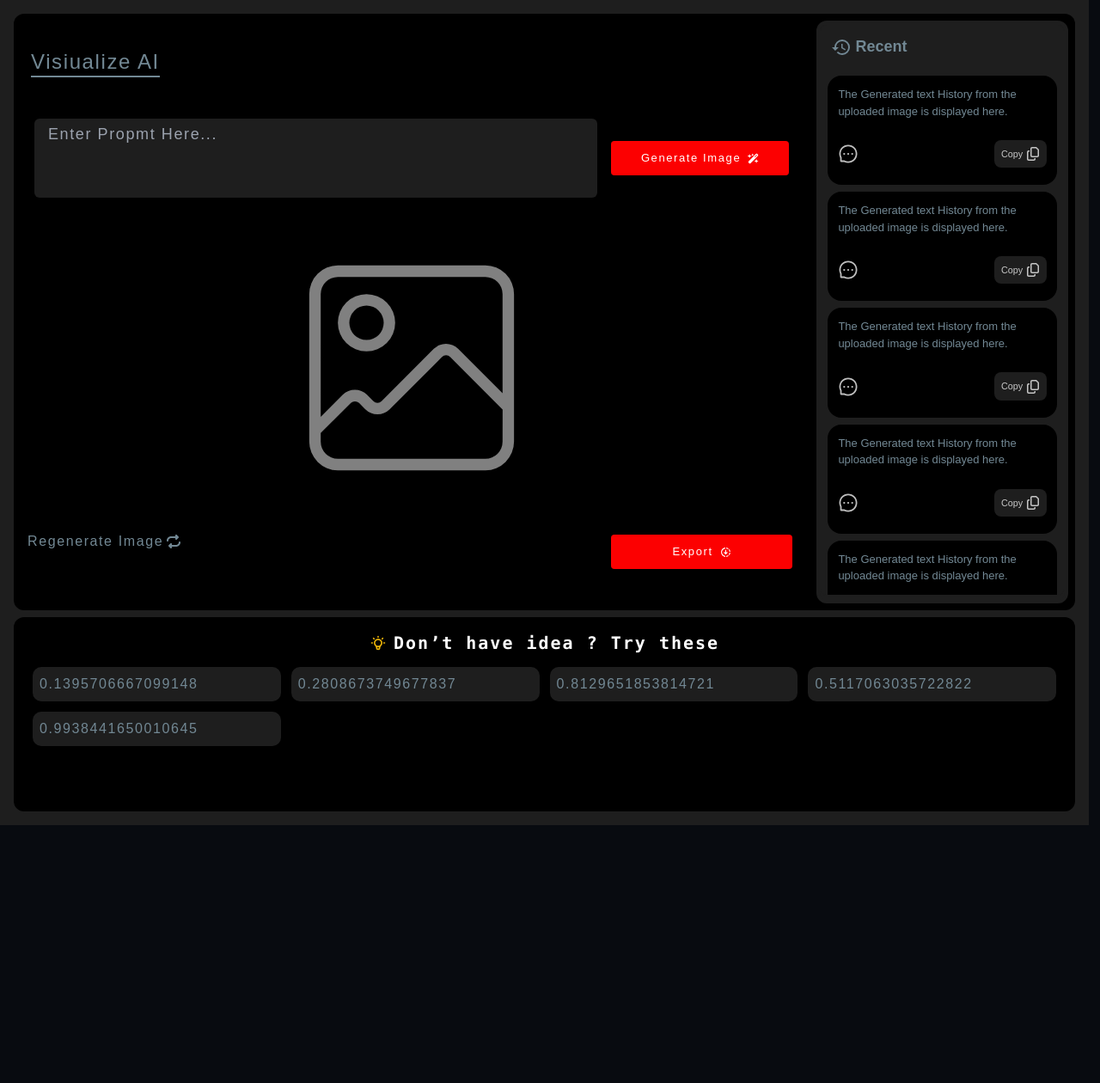
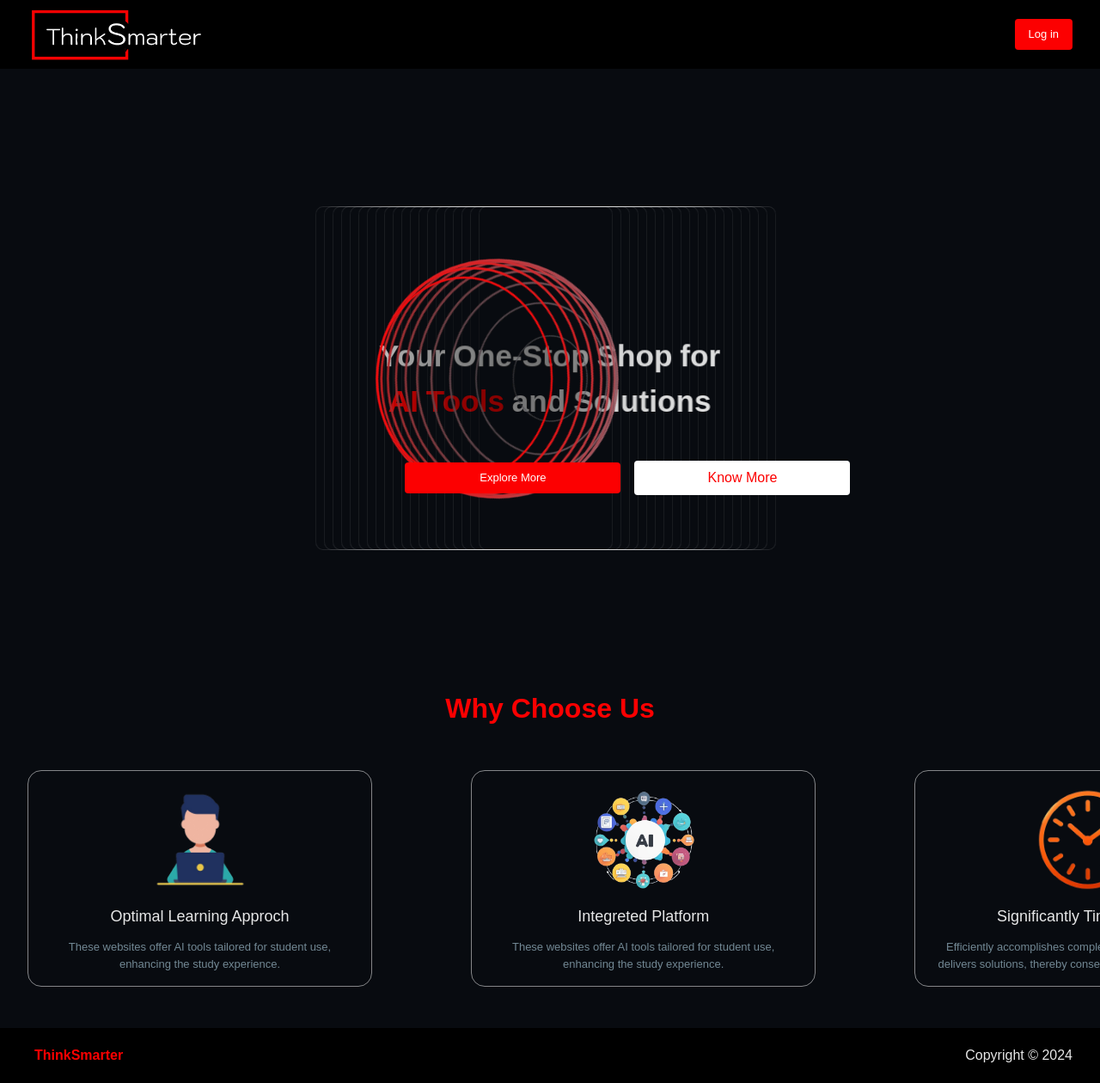
Before and after one commit to Akshay-Vinod-Jha/ThinkSmarterIs, a React (Vite) app: page / in a window 1280 px wide. Shown: the whole page at 86% size. Before the commit the page ends 960 px from the top, so only its background shows below. Built offline with nearby package versions, Linux system fonts and the light colour scheme; a web font is replaced by a local one.

Commit message:
immortal 5:45 7-3-24

```diff
--- a/src/App.jsx
+++ b/src/App.jsx
@@ -1,20 +1,26 @@
-// import SliderCantainer from "./layout/slider/SliderCantainer";
-// import Header from "./layout/Header";
-// import Home from "./layout/Home/Home";
-// import Footer from "./layout/Footer";
-// import SignUp from "./Signup&login/SignUp";
-// import TextToImage from "./FolderForTools/textToImage/TextToImage";
-// import SignIN from "./Signup&login/SignIN";
+import SliderCantainer from "./layout/slider/SliderCantainer";
+import Header from "./layout/Header";
+import Home from "./layout/Home/Home";
+import Footer from "./layout/Footer";
+import SignUp from "./Signup&login/SignUp";
+import TextToImage from "./FolderForTools/textToImage/TextToImage";
+import SignIN from "./Signup&login/SignIN";
 import VisionVerbalizer from "./FolderForTools/VisionVerbalizer/VisionVerbalizer";
-import TextToImage from "./FolderForTools/textToImage/TextToImage";
 import SpellChecker from "./FolderForTools/SpellChecker/SpellChecker";
-// import AllToolsMainPage from "./layout/AllToolsMainPage/AllToolsMainPage";
+import AllToolsMainPage from "./layout/AllToolsMainPage/AllToolsMainPage";
 function App() {
   return (
     <div>
+      <Header></Header>
+      <Home></Home>
+      <SliderCantainer></SliderCantainer>
+      <Footer></Footer>
+      {/* <SignIN></SignIN> */}
+      {/* <SignUp></SignUp> */}
       {/* <VisionVerbalizer></VisionVerbalizer> */}
-      <TextToImage />
+      {/* <TextToImage /> */}
       {/* <SpellChecker /> */}
+      {/* <AllToolsMainPage></AllToolsMainPage> */}
     </div>
   );
 }
```
